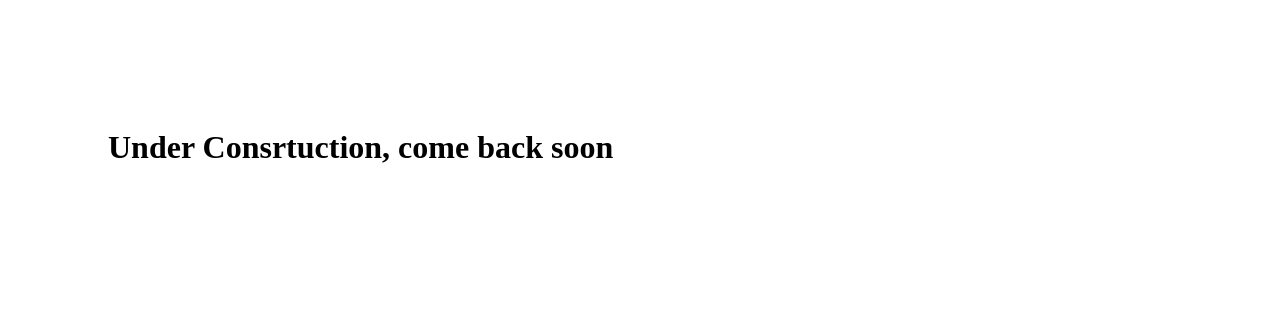
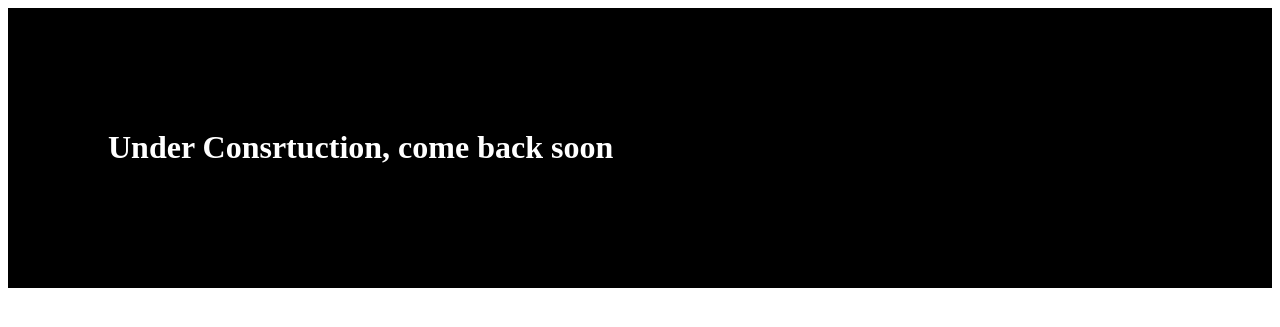
Before and after one commit to arietow/personal-website, a Jekyll site: the page index.html, which Jekyll copies as it is, in a window 1280 px wide. Shown: the top 327 px of the page. Built offline with Jekyll 4.4.1, drawn with Linux system fonts in a browser that asks for light colours.

Commit message:
changes color for bk and font

```diff
--- a/index.html
+++ b/index.html
@@ -4,6 +4,10 @@
 <style>
 div{
 	padding:100px;
+	background-color:#000;
+}
+h1{
+	color:#fff;
 }
 </style>
 </head>
```
